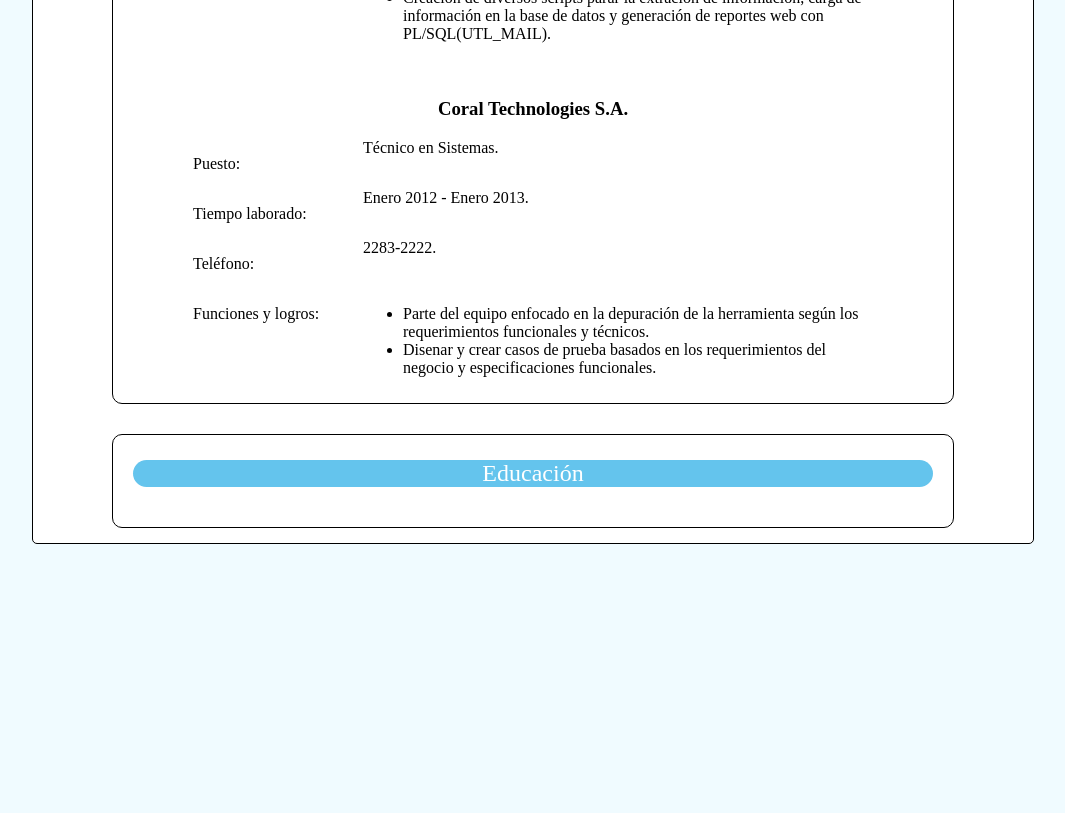
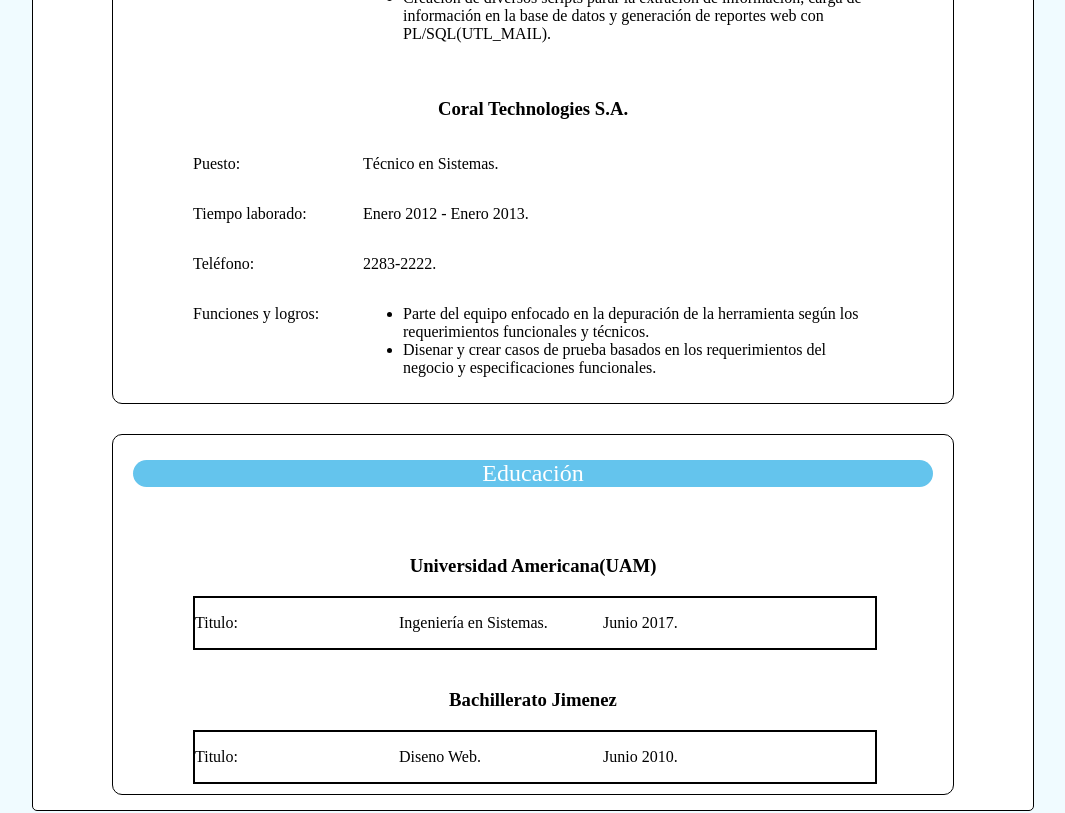
Before and after one commit to jahcoto/portfolio, a React (Vite) app: page /curriculo in a window 1280 px wide. Shown: the part 1680-2493 px from the top of the page, without its empty margins (107-1172 px from the left). Built offline with nearby package versions, Linux system fonts and the light colour scheme.

Commit message:
Update Educacion section, and experiencia components styles

```diff
--- a/src/components/Educacion.jsx
+++ b/src/components/Educacion.jsx
@@ -1,7 +1,36 @@
+import '../styles/educacion.css';
+
 const Educacion = () => {
   return (
     <div className="container">
       <h2 className="title-text">Educación</h2>
+
+      <div className="educacion">
+        <div className="educacion-item">
+          <div className="encabezado">
+            <h3>Universidad Americana(UAM)</h3>
+          </div>
+          <div className="detalle">
+            <div className="titulo">
+              <p>Titulo:</p>
+              <span>Ingeniería en Sistemas.</span>
+              <span>Junio 2017.</span>
+            </div>
+          </div>
+        </div>
+        <div className="educacion-item">
+          <div className="encabezado">
+            <h3>Bachillerato Jimenez</h3>
+          </div>
+          <div className="detalle">
+            <div className="titulo">
+              <p>Titulo:</p>
+              <span>Diseno Web.</span>
+              <span>Junio 2010.</span>
+            </div>
+          </div>
+        </div>
+      </div>
     </div>
   );
 };
--- a/src/components/PersonalInfo.jsx
+++ b/src/components/PersonalInfo.jsx
@@ -42,7 +42,6 @@
         <div className="encabezado">
           <h3>Otros datos:</h3>
         </div>
-
         <div className="otros-datos">
           <div className="identificacion">
             <p>Cedula:</p>
--- /dev/null
+++ b/src/styles/educacion.css
@@ -0,0 +1,46 @@
+.educacion {
+  max-width: 800px;
+  width: 100%;
+}
+
+.educacion-item {
+  max-width: 800px;
+  width: 100%;
+
+  margin-top: 20px;
+  display: flex;
+  flex-direction: column;
+  justify-content: center;
+  align-items: center;
+}
+
+.encabezado {
+  width: 250px;
+  display: flex;
+  justify-content: center;
+}
+
+.detalle {
+  width: 85%;
+  display: flex;
+  flex-direction: column;
+}
+
+.titulo {
+  text-align: start;
+  width: 100%;
+  display: flex;
+  flex-wrap: wrap;
+  border: 2px solid #000;
+}
+
+.titulo p {
+  width: 30%;
+  border-top: 0;
+}
+
+.titulo span {
+  width: 30%;
+  text-align: start;
+  margin: auto 0;
+}
--- a/src/styles/experience.css
+++ b/src/styles/experience.css
@@ -41,6 +41,7 @@
 .puesto span {
   width: 75%;
   text-align: start;
+  margin: auto 0;
 }
 
 .tiempo {
@@ -58,6 +59,7 @@
 .tiempo span {
   width: 75%;
   text-align: start;
+  margin: auto 0;
 }
 
 .telefono {
@@ -75,6 +77,7 @@
 .telefono span {
   width: 75%;
   text-align: start;
+  margin: auto 0;
 }
 
 .funciones {
```
